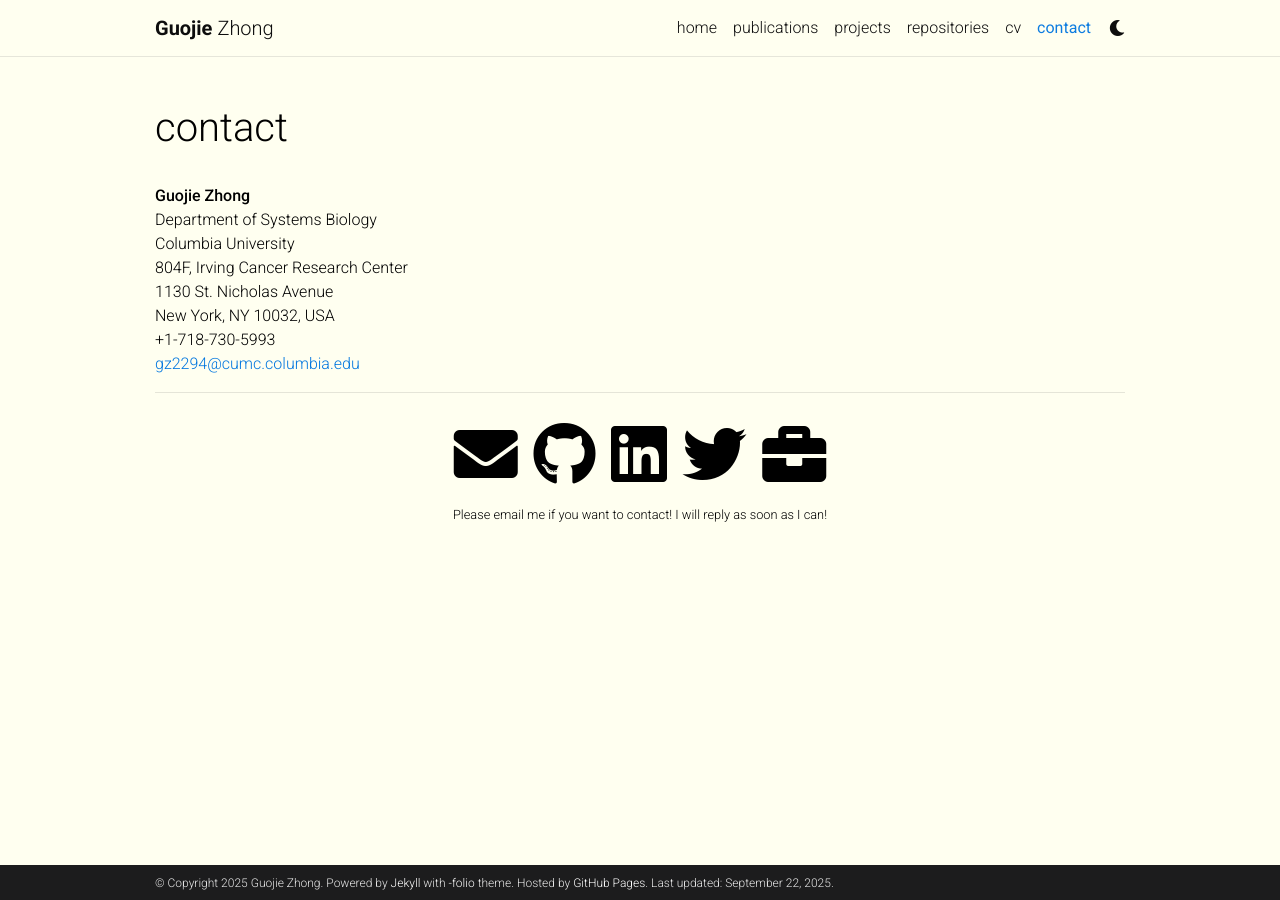
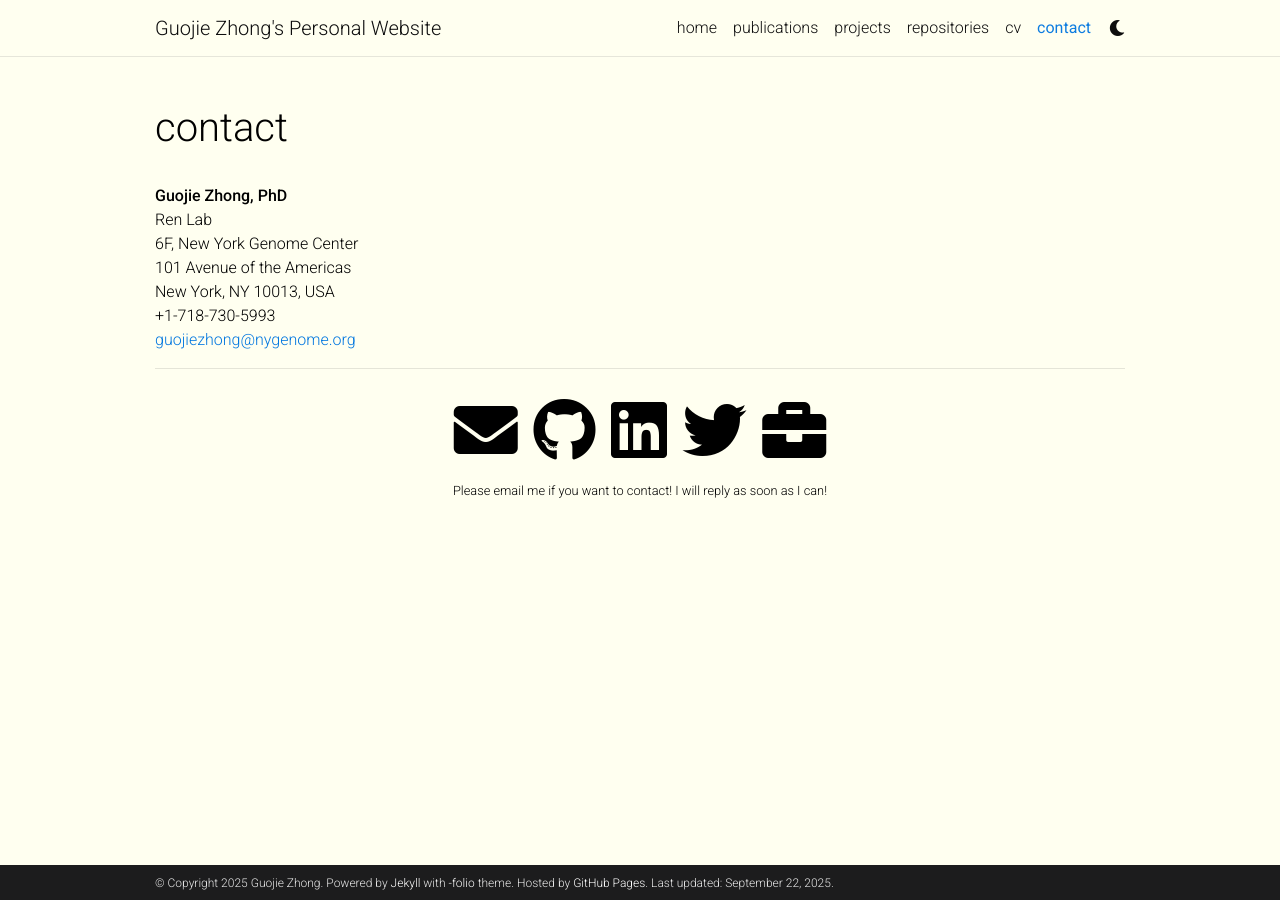
Before and after one commit to zhongguojie1998/GuojieZhong, a Jekyll site: the page built from _pages/contact.md, in a window 1280 px wide. Built offline with Jekyll 4.4.1, drawn with Linux system fonts in a browser that asks for light colours; comment, search, counter and statistics services are not loaded; a style sheet for code colours, icons or effects is not loaded.

Commit message:
Update 2025/09/22

```diff
--- a/_config.yml
+++ b/_config.yml
@@ -2,7 +2,7 @@
 # Site settings
 # -----------------------------------------------------------------------------
 
-title: blank # the website title (if blank, full name will be used instead)
+title: Guojie Zhong's Personal Website # the website title (if blank, full name will be used instead)
 first_name: Guojie
 middle_name:
 last_name: Zhong
--- a/_data/cv.yml
+++ b/_data/cv.yml
@@ -13,7 +13,7 @@
   contents:
     - title: PhD
       institution: Columbia University, New York, NY, United States
-      year: 2019-Now
+      year: 2019-2024
       description:
         - PhD in Systems Biology, Integrated Program in Cellular, Molecular, and Biomedical Studies
     - title: BS
@@ -59,7 +59,7 @@
   type: time_table
   contents:
     - title: <a href="https://github.com/ShenLab/PreMode">PreMode</a>
-      year: 2022-now
+      year: 2022-2024
       description: PreMode predicts mode-of-action of missense variants by deep graph representation learning of protein sequence and structural context
     - title: <a href="https://github.com/ShenLab/rescve">RESCVE</a>
       year: 2022-2022
--- a/_pages/contact.md
+++ b/_pages/contact.md
@@ -8,14 +8,13 @@ social: true
 ---
 
 
-**Guojie Zhong** <br />
-Department of Systems Biology  <br />
-Columbia University <br />
-804F, Irving Cancer Research Center <br />
-1130 St. Nicholas Avenue <br />
-New York, NY 10032, USA <br />
+**Guojie Zhong, PhD** <br />
+Ren Lab <br />
+6F, New York Genome Center <br />
+101 Avenue of the Americas <br />
+New York, NY 10013, USA <br />
 +1-718-730-5993<br />
-<a href='mailto:gz2294@cumc.columbia.edu'>gz2294@cumc.columbia.edu</a>
+<a href='mailto:guojiezhong@nygenome.org'>guojiezhong@nygenome.org</a>
 
 
 ---
```
Also changed, not shown: _bibliography/papers.bib (+35 -26 lines), _pages/about.md (+20 -15 lines), _pages/publications.md (+1 -1 lines), _projects/4_PreMode.md (+1 -1 lines), assets/img/NatCommun.png (added), 1 other file.
